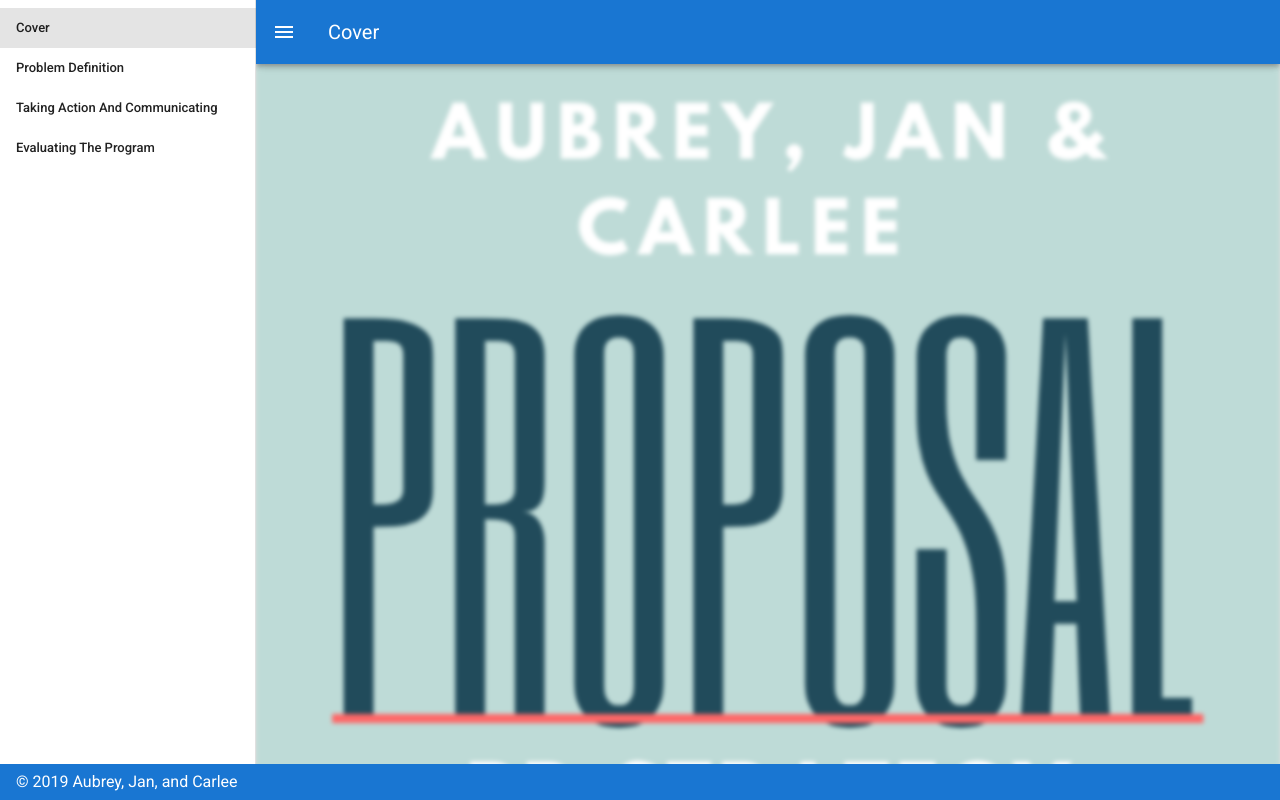
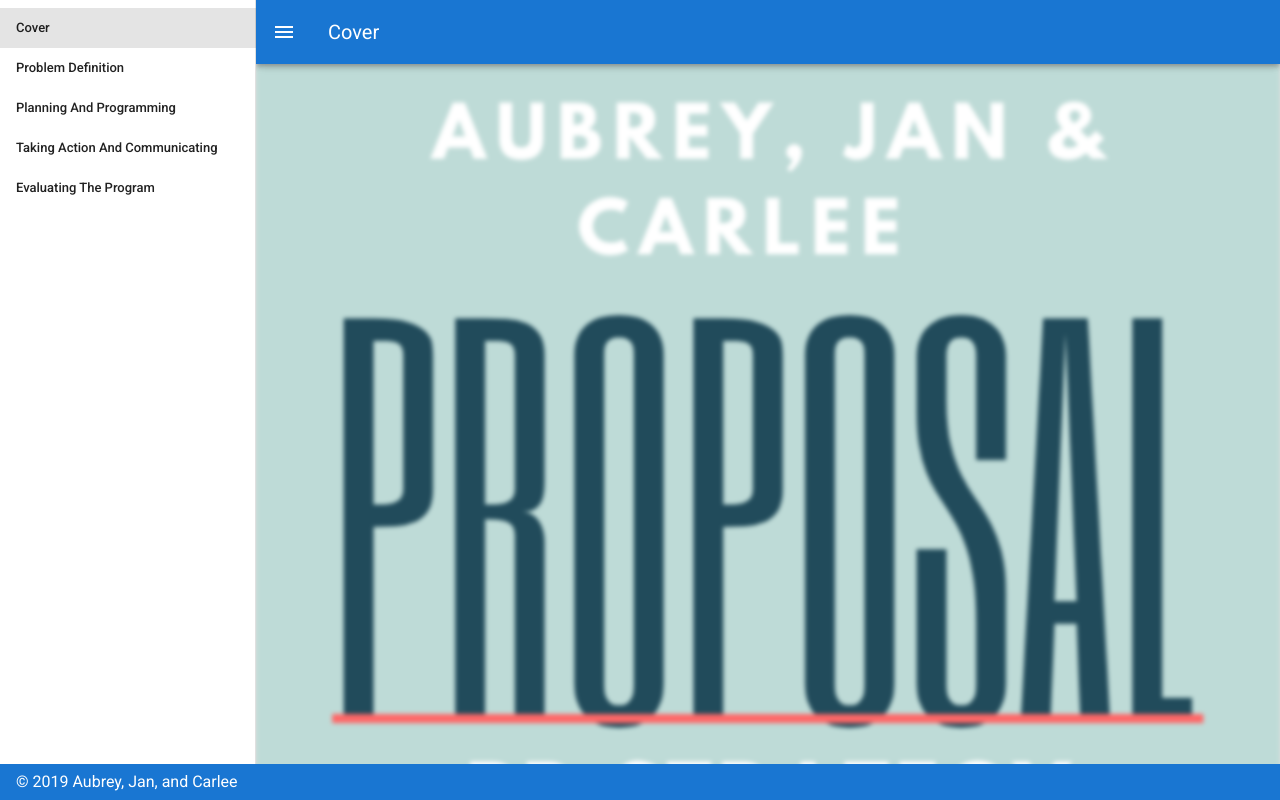
Before and after one commit to jgierlach/Advanced-PR-Plan-Book, a Vue app: page / in a window 1280 px wide. Shown: the top 800 px of the page. Built offline with nearby package versions, Linux system fonts and the light colour scheme.

Commit message:
Added missing link to navbar

```diff
--- a/src/components/Navbar.vue
+++ b/src/components/Navbar.vue
@@ -31,6 +31,11 @@ export default {
       {name: 'Cover', url: '/', icon: 'home'},
       {name: 'Problem Definition', url: '/problem-defintion', icon: 'home'},
       {
+        name: 'Planning And Programming',
+        url: '/planning-and-programming',
+        icon: 'home'
+      },
+      {
         name: 'Taking Action And Communicating',
         url: '/taking-action-and-communicating',
         icon: 'home'
```
